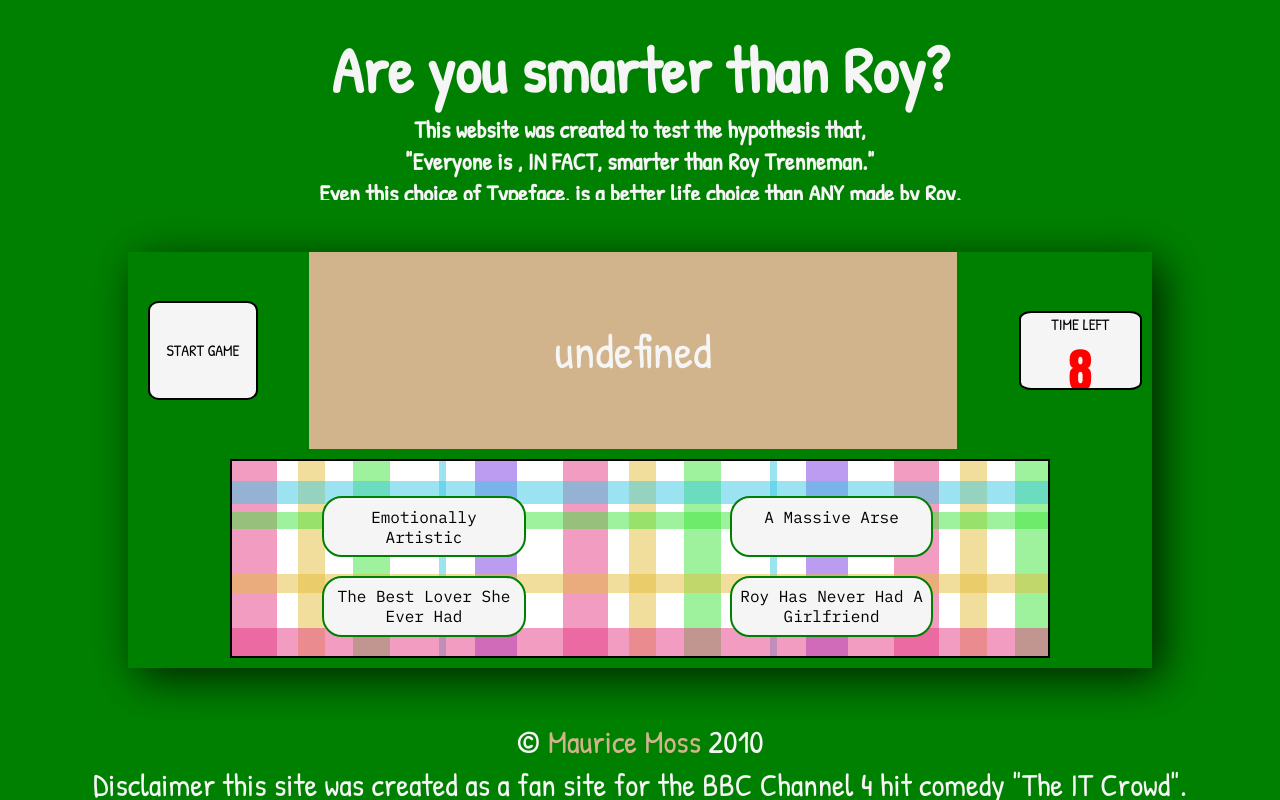
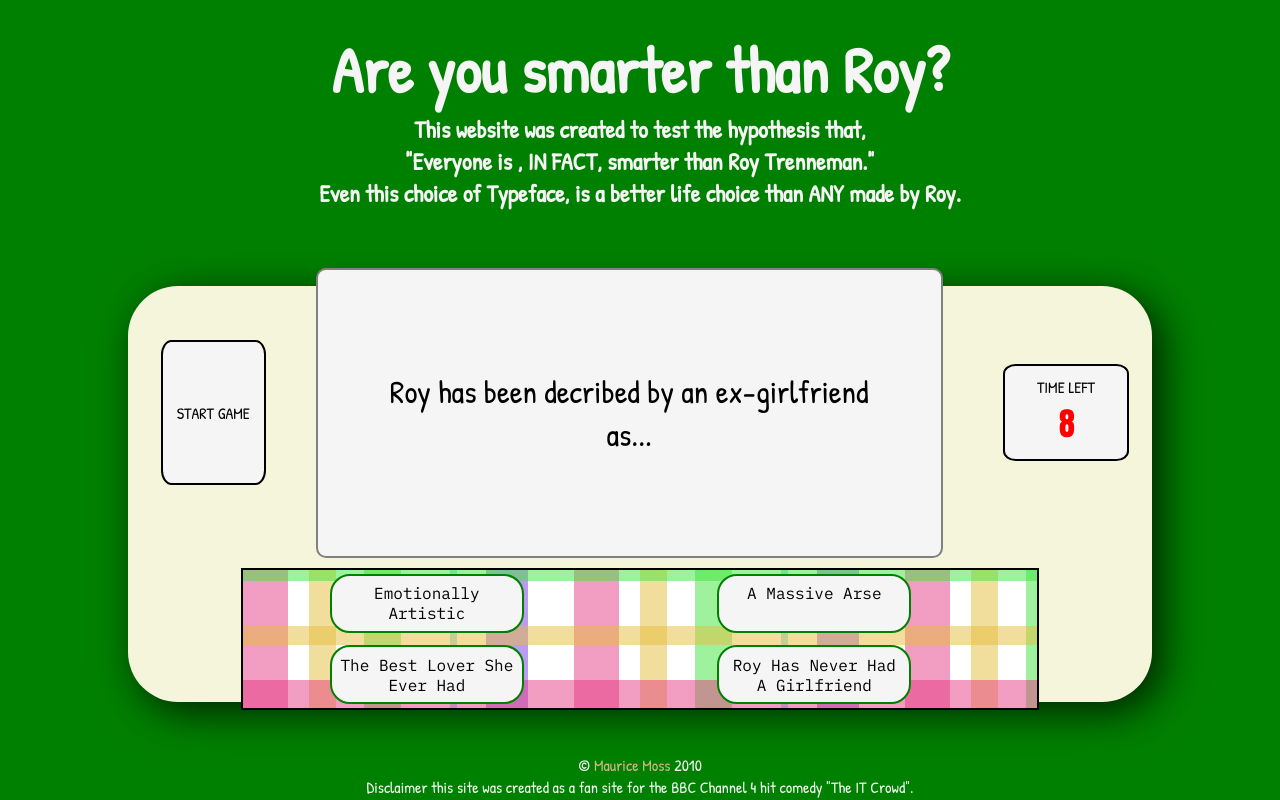
Before and after one commit to Blake-design/BlakeMcCarty_week_4_HW, a plain HTML site: page index.html in a window 1280 px wide. Both pictures are taken after a click on the button "START GAME". Drawn offline with Linux system fonts and the light colour scheme.

Commit message:
working game

```diff
--- a/index.html
+++ b/index.html
@@ -19,12 +19,12 @@
     </header>
     <main>
       <section>
-        <div class="title">
+        <div class="top">
           <div class="panel">
             <button id="startBtn" onclick="startGame()">START GAME</button>
           </div>
           <div id="questions">Welcome Please click "Start Game" to play.</div>
-          <div id="time">
+          <div id="timeBox">
             TIME LEFT
             <div id="timer"></div>
           </div>
--- a/main.js
+++ b/main.js
@@ -6,6 +6,11 @@ var option2 = document.getElementById("b");
 var option3 = document.getElementById("c");
 var option4 = document.getElementById("d");
 var countDown = document.getElementById("timer");
+countDown.innerHTML = 10;
+var maurice = "<img src = ./assets/maurice.png  position = absolute>";
+var jen = "<img src = ./assets/jen.png  position = absolute>";
+var roy = "<img src = ./assets/roy.png  position = absolute>";
+var richmond = "<img src = ./assets/richmond.png  position = absolute>";
 
 ///// create an object to hold questions and answers
 const myQuestions = [
@@ -110,90 +115,89 @@ const myQuestions = [
 qIndex = [];
 
 ///store answers///
-aIndex = [];
+optionIndex = [];
 
 /// tracks current question #////
-current = [];
+answerIndex = [];
 
 ////keep score///
-(score = []), score >= 100;
+score = 0;
 
-////display questions by setting a loop of the length of myQuestions array////
-function renderQuestion() {
+function createArrays() {
   for (i = 0; i < myQuestions.length; i++) {
     ///push to single array///
     qIndex.push(myQuestions[i].q);
 
-    ///coorect answer array///
-    current.push(myQuestions[i].correct);
+    ///corect answer array///
+    answerIndex.push(myQuestions[i].correct);
 
-    //// push answers to and array
-    current.push(myQuestions[i].correct);
+    /////  put answers in a single array////
+    optionIndex.push(myQuestions[i].answers);
   }
-
-  ////push to HTML///
-  question.innerHTML = qIndex[1];
 }
 
-////this displays answers by setting a loop of 10 again///
+function renderQuestion() {
+  ////push to HTML///
+  question.innerHTML = qIndex[0];
+  if (qIndex[0] == undefined) {
+    question.innerHTML = "";
+  }
+}
+
 function renderAnswers() {
-  for (i = 0; i < myQuestions.length; i++) {
-    /////  put answers in a single array////
-    aIndex.push(myQuestions[i].answers);
-  }
+  ///push answers from array to buttons///
 
-  ///push answers from array to buttons///
-  option1.innerHTML = aIndex[0][0];
-  option2.innerHTML = aIndex[0][1];
-  option3.innerHTML = aIndex[0][2];
-  option4.innerHTML = aIndex[0][3];
+  option1.innerHTML = optionIndex[0][0];
+  option2.innerHTML = optionIndex[0][1];
+  option3.innerHTML = optionIndex[0][2];
+  option4.innerHTML = optionIndex[0][3];
 }
 
 ///this tellls me what is clicked///
 function checkAnswer(clickedId) {
-  console.log(clickedId);
-  console.log(i);
-  console.log(qIndex);
-  console.log(current);
-  //// if ID matched current correct////
-  if (clickedId === current[i]) {
-    score = +10;
-
-    ///double check to make sure variables are correct////
-
-    console.log(i);
-    console.log(qIndex);
-  }
+  correct = answerIndex[0];
+  if (clickedId === correct) {
+    //// if ID matched current correct////
+    score += 10;
+    nextQuestion();
+  } else nextQuestion();
 }
 //// force next question after 10secs
-
-var count = 10;
-function timer() {
-  var ref = setInterval(function () {
+var ref;
+function timer(count) {
+  ref = setInterval(function () {
+    count--;
+    countDown.innerHTML = count;
+    console.log(count);
     if (count === 0) {
       clearInterval(ref);
+      nextQuestion();
+    } else if (qIndex[0] == undefined) {
+      clearInterval(ref);
+      displayScore();
     }
-    count--;
-    countDown.innerHTML = count;
   }, 1000);
 }
 
 ////move question index up 1///
 function nextQuestion() {
-  qIndex[i + 1];
-  aIndex[i + 1];
-  question.innerHTML = qIndex[i];
-  option1.innerHTML = aIndex[i][0];
-  option2.innerHTML = aIndex[i][1];
-  option3.innerHTML = aIndex[i][2];
-  option4.innerHTML = aIndex[i][3];
+  qIndex.shift();
+  optionIndex.shift();
+  answerIndex.shift();
+  renderQuestion();
+  renderAnswers();
+  clearInterval(ref);
+  timer(10);
+}
+
+function displayScore() {
+  question.innerHTML = "Congratulations you scored " + score + "%";
 }
 
 ////start game bttn function ///
 function startGame() {
+  createArrays();
   renderQuestion();
   renderAnswers();
   timer(10);
-  console.log(qIndex[i + 1]);
-  nextQuestion();
 }
--- a/styles/css/main.css
+++ b/styles/css/main.css
@@ -7,7 +7,7 @@
   height: 100%;
   font-family: "Patrick Hand", cursive;
   color: whitesmoke;
-  overflow: hidden;
+  x-overflow: hidden;
 }
 
 body {
@@ -23,8 +23,8 @@ header {
   text-align: center;
   background-color: green;
   width: 100%;
-  height: 25%;
-  padding-top: 2%;
+  height: auto;
+  padding: 2%;
 }
 
 main {
@@ -38,11 +38,11 @@ main {
 }
 
 h1 {
-  font-size: 4rem;
+  font-size: 4em;
 }
 
 h3 {
-  font-size: 1.5rem;
+  font-size: 1.5em;
   width: 60%;
 }
 
@@ -55,10 +55,12 @@ section {
   width: 80%;
   height: 80%;
   box-shadow: 10px 10px 42px 0 rgba(0, 0, 0, 0.75);
-  contain: content;
+  background-color: beige;
+  border-radius: 50px;
+  padding: 1%;
 }
 
-.title {
+.top {
   display: flex;
   flex-direction: row;
   justify-content: center;
@@ -83,7 +85,7 @@ button {
   border-radius: 10%;
   margin: 2%;
   color: black;
-  font-size: 1rem;
+  font-size: 1em;
   background-color: whitesmoke;
 }
 button:hover {
@@ -96,50 +98,98 @@ button:hover {
   height: 50%;
 }
 
-#gagBtn {
-  height: 50%;
-}
-
 #questions {
   display: flex;
   flex-direction: column;
   justify-content: center;
   align-items: center;
   text-align: center;
-  font-size: 3rem;
-  background-color: tan;
-  color: whitesmoke;
+  font-size: 2em;
+  background-color: whitesmoke;
+  color: black;
   margin: 5%;
   padding: 5%;
+
+  border: 2px gray solid;
+  border-radius: 10px;
 }
 
-#time {
+#timeBox {
   background-color: whitesmoke;
   color: black;
   border: 2px black solid;
   border-radius: 10%;
   width: 20%;
-  height: 40%;
+  height: auto;
   margin: 1%;
+  padding: 1%;
 }
 
 #timer {
+  margin: 1%;
   font-family: Impact, Haettenschweiler, "Arial Narrow Bold", sans-serif;
   color: red;
-  font-size: 3rem;
+  font-size: 2em;
 }
 
 #answers {
   width: 80%;
   border: 2px black solid;
   margin: 1%;
-  background-image: repeating-linear-gradient(0deg, rgba(228, 58, 131, 0.5) 0px, rgba(228, 58, 131, 0.5) 28px, transparent 28px, transparent 63px, rgba(228, 188, 58, 0.5) 63px, rgba(228, 188, 58, 0.5) 82px, transparent 82px, transparent 127px, rgba(63, 228, 58, 0.5) 127px, rgba(63, 228, 58, 0.5) 144px, transparent 144px, transparent 152px, rgba(58, 200, 228, 0.5) 152px, rgba(58, 200, 228, 0.5) 175px, transparent 175px, transparent 195px, rgba(120, 58, 228, 0.5) 195px, rgba(120, 58, 228, 0.5) 214px, transparent 214px, transparent 222px), repeating-linear-gradient(90deg, rgba(228, 58, 131, 0.5) 0px, rgba(228, 58, 131, 0.5) 45px, transparent 45px, transparent 66px, rgba(228, 188, 58, 0.5) 66px, rgba(228, 188, 58, 0.5) 93px, transparent 93px, transparent 121px, rgba(63, 228, 58, 0.5) 121px, rgba(63, 228, 58, 0.5) 158px, transparent 158px, transparent 207px, rgba(58, 200, 228, 0.5) 207px, rgba(58, 200, 228, 0.5) 214px, transparent 214px, transparent 243px, rgba(120, 58, 228, 0.5) 243px, rgba(120, 58, 228, 0.5) 285px, transparent 285px, transparent 331px), linear-gradient(90deg, white, white);
+  padding: 1%;
+  background-image: repeating-linear-gradient(
+      0deg,
+      rgba(228, 58, 131, 0.5) 0px,
+      rgba(228, 58, 131, 0.5) 28px,
+      transparent 28px,
+      transparent 63px,
+      rgba(228, 188, 58, 0.5) 63px,
+      rgba(228, 188, 58, 0.5) 82px,
+      transparent 82px,
+      transparent 127px,
+      rgba(63, 228, 58, 0.5) 127px,
+      rgba(63, 228, 58, 0.5) 144px,
+      transparent 144px,
+      transparent 152px,
+      rgba(58, 200, 228, 0.5) 152px,
+      rgba(58, 200, 228, 0.5) 175px,
+      transparent 175px,
+      transparent 195px,
+      rgba(120, 58, 228, 0.5) 195px,
+      rgba(120, 58, 228, 0.5) 214px,
+      transparent 214px,
+      transparent 222px
+    ),
+    repeating-linear-gradient(
+      90deg,
+      rgba(228, 58, 131, 0.5) 0px,
+      rgba(228, 58, 131, 0.5) 45px,
+      transparent 45px,
+      transparent 66px,
+      rgba(228, 188, 58, 0.5) 66px,
+      rgba(228, 188, 58, 0.5) 93px,
+      transparent 93px,
+      transparent 121px,
+      rgba(63, 228, 58, 0.5) 121px,
+      rgba(63, 228, 58, 0.5) 158px,
+      transparent 158px,
+      transparent 207px,
+      rgba(58, 200, 228, 0.5) 207px,
+      rgba(58, 200, 228, 0.5) 214px,
+      transparent 214px,
+      transparent 243px,
+      rgba(120, 58, 228, 0.5) 243px,
+      rgba(120, 58, 228, 0.5) 285px,
+      transparent 285px,
+      transparent 331px
+    ),
+    linear-gradient(90deg, white, white);
 }
 
 ul {
   display: grid;
   grid-template-columns: repeat(2, 1fr);
-  margin: 1%;
+
   list-style-type: none;
   justify-content: center;
   align-content: center;
@@ -151,7 +201,7 @@ li {
   text-align: center;
   font-family: "IBM Plex Mono", monospace;
   border: 2px solid green;
-  margin: 0%;
+
   border-radius: 20px;
   margin-left: 20%;
   padding: 2%;
@@ -161,7 +211,7 @@ li {
 }
 li:hover {
   background-color: aqua;
-  animation: ease 1s;
+  transition: ease 1s;
 }
 
 footer {
@@ -170,8 +220,8 @@ footer {
   text-align: center;
   background-color: green;
   width: 100%;
-  height: 10%;
-  font-size: 2rem;
+  height: auto;
+  font-size: 1em;
   font-weight: 200;
   font-family: "Bebas Neue", cursive;
 }
@@ -179,4 +229,23 @@ footer {
 span {
   font-weight: 400;
   color: tan;
-}/*# sourceMappingURL=main.css.map */
+}
+
+@media only screen and (max-width: 800px) {
+  header {
+    display: none;
+  }
+  section {
+    height: auto;
+  }
+
+  main {
+    height: 90%;
+  }
+  footer {
+    font-size: 1em;
+  }
+  li {
+    font-size: 0.6em;
+  }
+}
```
Also changed, not shown: assets/jen.png (added), assets/maurice.png (added), assets/richmond.png (added), assets/roy.png (added), 2 other files.
